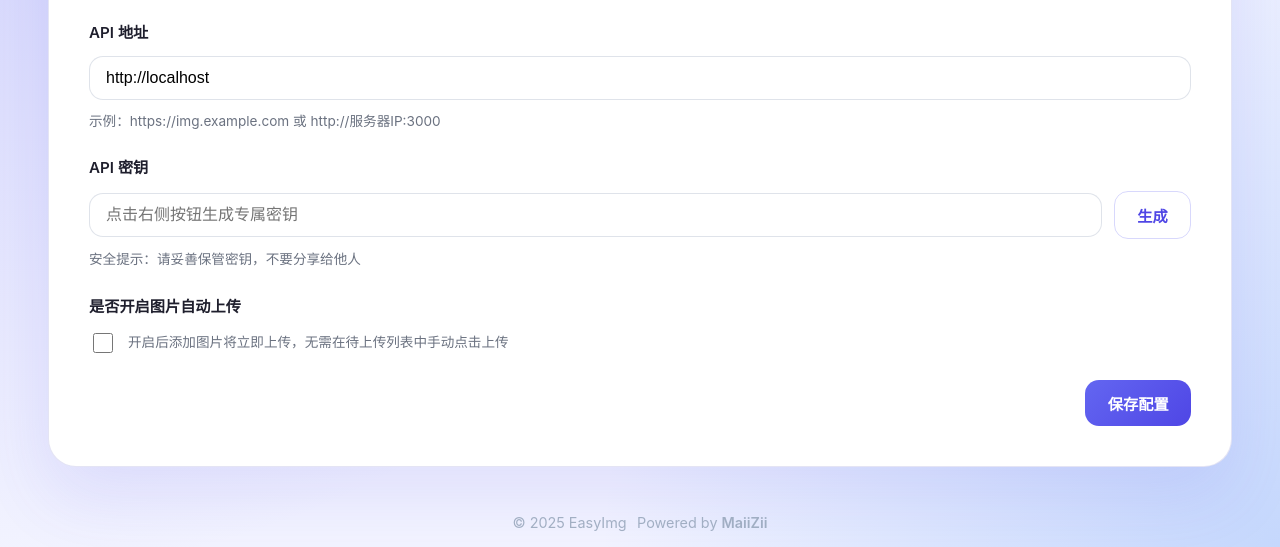
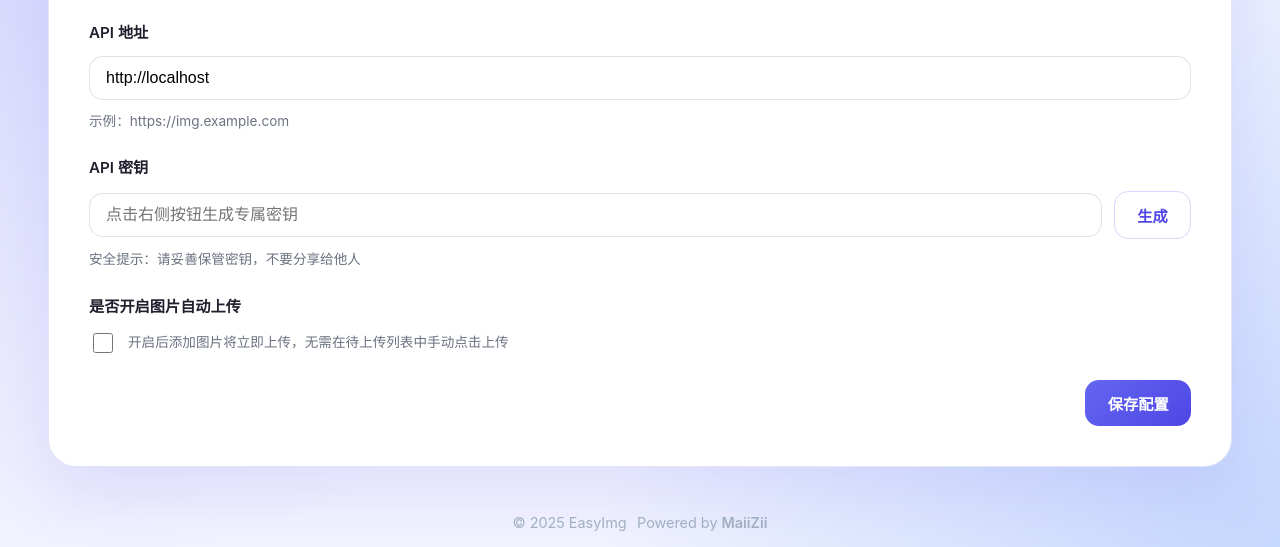
Before and after one commit to maiizii/easyimg, a plain HTML site: page index.html in a window 1280 px wide. Both pictures are taken after a click on the button "设置". Shown: the part 253-800 px from the top of the page. Drawn offline with Linux system fonts and the light colour scheme.

Commit message:
Update index.html

```diff
--- a/index.html
+++ b/index.html
@@ -81,7 +81,7 @@
               <label class="form-item">
                 <span class="form-label">API 地址</span>
                 <input id="apiUrl" type="url" placeholder="https://img.example.com" required />
-                <span class="form-hint">示例：https://img.example.com 或 http://服务器IP:3000</span>
+                <span class="form-hint">示例：https://img.example.com</span>
               </label>
               <label class="form-item">
                 <span class="form-label">API 密钥</span>
```
